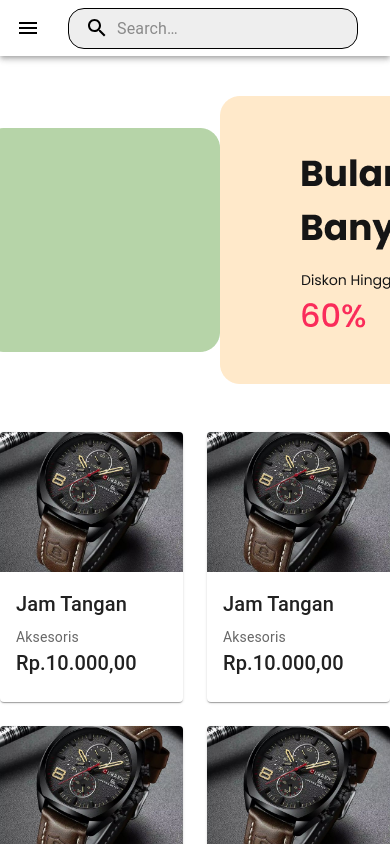
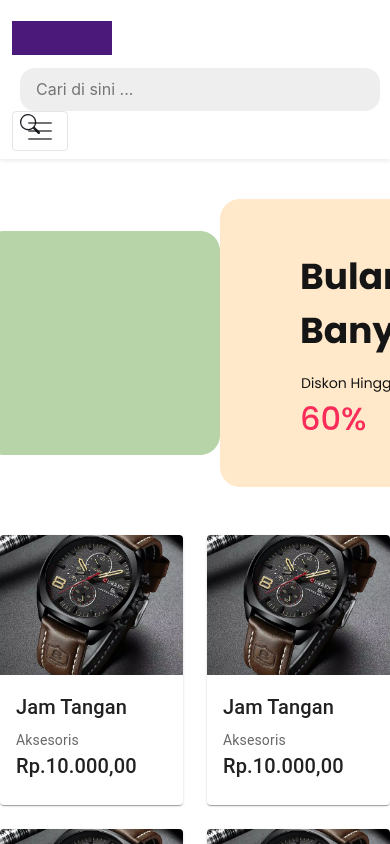
Before and after one commit to HaikalHdytullah/FE-Team-1-Final-Project, a React (Create React App) app: page / in a window 390 px wide. Shown: the top 844 px of the page. Built offline with nearby package versions, Linux system fonts and the light colour scheme.

Commit message:
add button

```diff
--- a/src/components/Header.jsx
+++ b/src/components/Header.jsx
@@ -1,246 +1,65 @@
-import * as React from "react";
-import { Button } from "react-bootstrap";
-import { styled, alpha } from "@mui/material/styles";
-import AppBar from "@mui/material/AppBar";
-import Box from "@mui/material/Box";
-import Toolbar from "@mui/material/Toolbar";
-import IconButton from "@mui/material/IconButton";
-import InputBase from "@mui/material/InputBase";
-import Badge from "@mui/material/Badge";
-import MenuItem from "@mui/material/MenuItem";
-import Menu from "@mui/material/Menu";
-import MenuIcon from "@mui/icons-material/Menu";
-import SearchIcon from "@mui/icons-material/Search";
-import AccountCircle from "@mui/icons-material/AccountCircle";
-import MailIcon from "@mui/icons-material/Mail";
-import FormatListBulletedIcon from "@mui/icons-material/FormatListBulleted";
-import NotificationsIcon from "@mui/icons-material/Notifications";
-import MoreIcon from "@mui/icons-material/MoreVert";
+import {
+  Button,
+  Navbar,
+  Container,
+  Form,
+  Offcanvas,
+  Nav,
+} from "react-bootstrap";
+import "../css/Preview.css";
 
-const Search = styled("div")(({ theme }) => ({
-  position: "relative",
-  borderRadius: theme.shape.borderRadius,
-  backgroundColor: alpha(theme.palette.common.white, 0.15),
-  "&:hover": {
-    backgroundColor: alpha(theme.palette.common.white, 0.25),
-  },
-  marginRight: theme.spacing(2),
-  marginLeft: 0,
-  width: "100%",
-  [theme.breakpoints.up("sm")]: {
-    marginLeft: theme.spacing(3),
-    width: "auto",
-  },
-}));
+import Logo from "../img/logo-image.png";
 
-const SearchIconWrapper = styled("div")(({ theme }) => ({
-  padding: theme.spacing(0, 2),
-  height: "100%",
-  position: "absolute",
-  pointerEvents: "none",
-  display: "flex",
-  alignItems: "center",
-  justifyContent: "center",
-}));
+import { Search } from "react-bootstrap-icons";
 
-const StyledInputBase = styled(InputBase)(({ theme }) => ({
-  color: "inherit",
-  "& .MuiInputBase-input": {
-    padding: theme.spacing(1, 1, 1, 0),
-    // vertical padding + font size from searchIcon
-    paddingLeft: `calc(1em + ${theme.spacing(4)})`,
-    transition: theme.transitions.create("width"),
-    width: "100%",
-    [theme.breakpoints.up("md")]: {
-      width: "20ch",
-    },
-  },
-}));
+const NavbarProduct = () => {
+  return (
+    <Navbar
+      key="lg"
+      sticky="top"
+      className="shadow-sm"
+      expand="lg"
+      style={{ backgroundColor: "white" }}
+    >
+      <Container>
+        <Navbar.Brand>
+          <img src={Logo} className="img-fluid my-2" alt="logo.png" />
+        </Navbar.Brand>
+        <Form className="ms-2 searchbar">
+          <input
+            class="ps-3 pe-1 inputbar my-2"
+            type="search"
+            placeholder="Cari di sini ..."
+            aria-label="Search"
+          ></input>
+          <Search size={20} />
+        </Form>
+        <Navbar.Toggle aria-controls={`offcanvasNavbar-expand-lg`} />
+        <Navbar.Offcanvas
+          id={`offcanvasNavbar-expand-lg`}
+          aria-labelledby={`offcanvasNavbarLabel-expand-lg`}
+          placement="start"
+        >
+          <Offcanvas.Header closeButton>
+            <Offcanvas.Title id={`offcanvasNavbarLabel-expand-lg`}>
+              Menu
+            </Offcanvas.Title>
+          </Offcanvas.Header>
+          <Offcanvas.Body className="justify-content-end">
+            <Nav>
+              <Button
+                className="fw-bold text-white"
+                id="btn-login"
+                href="/login"
+              >
+                Masuk
+              </Button>
+            </Nav>
+          </Offcanvas.Body>
+        </Navbar.Offcanvas>
+      </Container>
+    </Navbar>
+  );
+};
 
-export default function Navbar() {
-  const [anchorEl, setAnchorEl] = React.useState(null);
-  const [mobileMoreAnchorEl, setMobileMoreAnchorEl] = React.useState(null);
-
-  const isMenuOpen = Boolean(anchorEl);
-  const isMobileMenuOpen = Boolean(mobileMoreAnchorEl);
-
-  const handleProfileMenuOpen = (event) => {
-    setAnchorEl(event.currentTarget);
-  };
-
-  const handleMobileMenuClose = () => {
-    setMobileMoreAnchorEl(null);
-  };
-
-  const handleMenuClose = () => {
-    setAnchorEl(null);
-    handleMobileMenuClose();
-  };
-
-  const handleMobileMenuOpen = (event) => {
-    setMobileMoreAnchorEl(event.currentTarget);
-  };
-
-  const menuId = "primary-search-account-menu";
-  const renderMenu = (
-    <Menu
-      anchorEl={anchorEl}
-      anchorOrigin={{
-        vertical: "top",
-        horizontal: "right",
-      }}
-      id={menuId}
-      keepMounted
-      transformOrigin={{
-        vertical: "top",
-        horizontal: "right",
-      }}
-      open={isMenuOpen}
-      onClose={handleMenuClose}
-    >
-      <MenuItem onClick={handleMenuClose}>Profile</MenuItem>
-      <MenuItem onClick={handleMenuClose}>My account</MenuItem>
-    </Menu>
-  );
-
-  const mobileMenuId = "primary-search-account-menu-mobile";
-  const renderMobileMenu = (
-    <Menu
-      anchorEl={mobileMoreAnchorEl}
-      anchorOrigin={{
-        vertical: "top",
-        horizontal: "right",
-      }}
-      id={mobileMenuId}
-      keepMounted
-      transformOrigin={{
-        vertical: "top",
-        horizontal: "right",
-      }}
-      open={isMobileMenuOpen}
-      onClose={handleMobileMenuClose}
-    >
-      <MenuItem>
-        <IconButton size="large" aria-label="show 4 new mails" color="inherit">
-          <Badge badgeContent={4} color="error">
-            <FormatListBulletedIcon />
-          </Badge>
-        </IconButton>
-        <p>Messages</p>
-      </MenuItem>
-      <MenuItem>
-        <IconButton
-          size="large"
-          aria-label="show 17 new notifications"
-          color="inherit"
-        >
-          <Badge badgeContent={17} color="error">
-            <NotificationsIcon />
-          </Badge>
-        </IconButton>
-        <p>Notifications</p>
-      </MenuItem>
-      <MenuItem onClick={handleProfileMenuOpen}>
-        <IconButton
-          size="large"
-          aria-label="account of current user"
-          aria-controls="primary-search-account-menu"
-          aria-haspopup="true"
-          color="inherit"
-        >
-          <AccountCircle />
-        </IconButton>
-        <p>Profile</p>
-      </MenuItem>
-    </Menu>
-  );
-
-  return (
-    <Box sx={{ flexGrow: 1 }}>
-      <AppBar
-        position="static"
-        sx={{ color: "black", backgroundColor: "white" }}
-      >
-        <Toolbar sx={{ margin: { xs: "", md: "0 5rem", xl: "0 10rem" } }}>
-          <IconButton
-            size="large"
-            edge="start"
-            color="inherit"
-            aria-label="open drawer"
-            sx={{ mr: 2, display: { xs: "flex", md: "none" } }}
-          >
-            <MenuIcon />
-          </IconButton>
-          <Box sx={{ display: { xs: "none", sm: "none", md: "block" } }}>
-            <img src="../../logo.png" alt="" />
-          </Box>
-          <Search
-            sx={{
-              border: "1px solid black",
-              width: "444px",
-              borderRadius: "16px",
-              background: "#EEEEEE",
-            }}
-          >
-            <SearchIconWrapper>
-              <SearchIcon />
-            </SearchIconWrapper>
-            <StyledInputBase
-              placeholder="Search…"
-              inputProps={{ "aria-label": "search" }}
-            />
-          </Search>
-          <Box sx={{ flexGrow: 1 }} />
-          <Box sx={{ display: { xs: "none", md: "flex" } }}>
-            {/* <IconButton
-              size="large"
-              aria-label="show 4 new mails"
-              color="inherit"
-            >
-              <Badge badgeContent={4} color="error">
-                <MailIcon />
-              </Badge>
-            </IconButton>
-            <IconButton
-              size="large"
-              aria-label="show 17 new notifications"
-              color="inherit"
-            >
-              <Badge badgeContent={17} color="error">
-                <NotificationsIcon />
-              </Badge>
-            </IconButton>
-            <IconButton
-              size="large"
-              edge="end"
-              aria-label="account of current user"
-              aria-controls={menuId}
-              aria-haspopup="true"
-              onClick={handleProfileMenuOpen}
-              color="inherit"
-            >
-              <AccountCircle />
-            </IconButton>
-          </Box>
-          <Box sx={{ display: { xs: "flex", md: "none" } }}>
-            <IconButton
-              size="large"
-              aria-label="show more"
-              aria-controls={mobileMenuId}
-              aria-haspopup="true"
-              onClick={handleMobileMenuOpen}
-              color="inherit"
-            >
-              <MoreIcon />
-            </IconButton> */}
-            <Button className="fw-bold text-white" id="btn-login" href="/login">
-              Masuk
-            </Button>
-          </Box>
-        </Toolbar>
-      </AppBar>
-      {renderMobileMenu}
-      {renderMenu}
-    </Box>
-  );
-}
+export default NavbarProduct;
--- a/src/components/RightLogin.jsx
+++ b/src/components/RightLogin.jsx
@@ -32,7 +32,7 @@ function RightLogin() {
           <Form.Text className="margin-component">
             <center>
               Belum punya akun?
-              <a href="#"> Daftar disini</a>
+              <a href="/register"> Daftar disini</a>
             </center>
           </Form.Text>
         </Form>
--- a/src/components/RightRegister.jsx
+++ b/src/components/RightRegister.jsx
@@ -40,7 +40,7 @@ function RightRegister() {
           <Form.Text className="margin-component">
             <center>
               Sudah punya akun?
-              <a href="#"> Masuk disini</a>
+              <a href="/login"> Masuk disini</a>
             </center>
           </Form.Text>
         </Form>
--- a/src/css/kartu.css
+++ b/src/css/kartu.css
@@ -0,0 +1,3 @@
+.text-family{
+    font-family: 'Poppins', sans-serif;
+}
```
